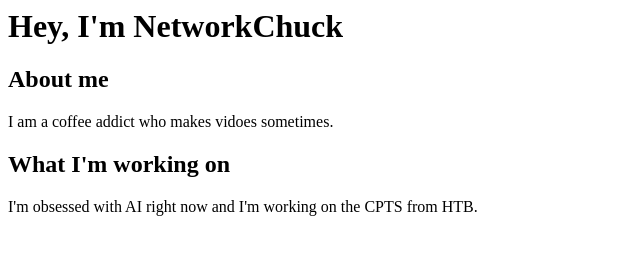
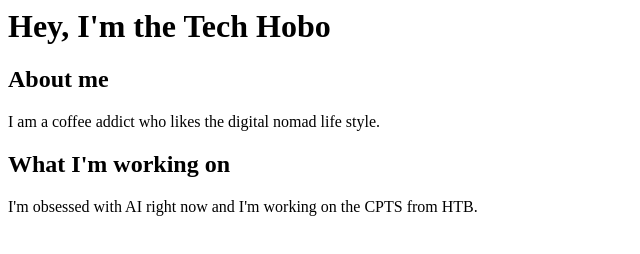
Before and after one commit to TheTechHobo/mywebsite, a plain HTML site: page index.html in a window 1280 px wide. Shown: the whole page, without its empty margins (0-640 px from the left). Drawn offline with Linux system fonts and the light colour scheme.

Commit message:
Update index.html

```diff
--- a/index.html
+++ b/index.html
@@ -1,12 +1,12 @@
 
 <html>
     <h1>
-        Hey, I'm NetworkChuck
+        Hey, I'm the Tech Hobo
     </h1>
     <body>
         <h2>About me</h2>
         <p>
-            I am a coffee addict who makes vidoes sometimes.
+            I am a coffee addict who likes the digital nomad life style.
         </p>
         <h2>What I'm working on</h2>
         <p>
```
